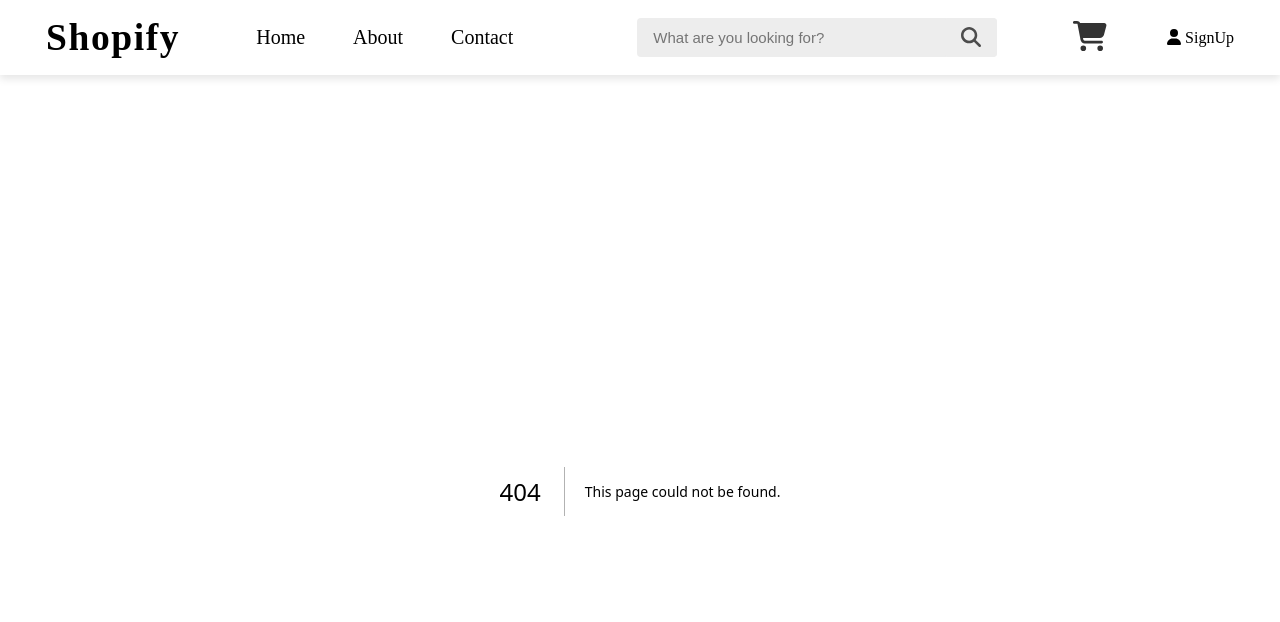
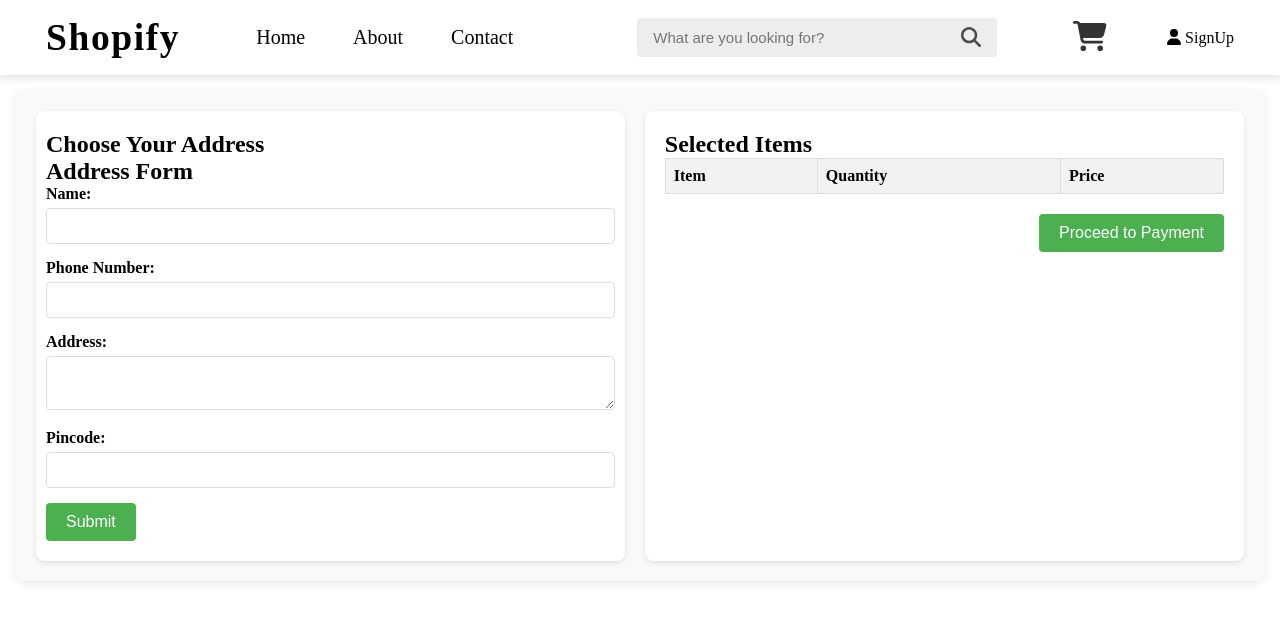
Before and after one commit to rmamoria/shopify, a Next.js app: page /cart-items/add-address in a window 1280 px wide. Before the commit this address had no page. Shown: the top 622 px of the page. Built offline with nearby package versions, Linux system fonts and the light colour scheme.

Commit message:
working on shopify

```diff
--- a/contexts/StateContext.js
+++ b/contexts/StateContext.js
@@ -6,10 +6,11 @@ const StateContext = createContext();
 
 export const StateProvider = ({ children }) => {
   const [cartItems, setCartItems] = useState([]);
+  const [selectedFromCart, setSelectedFromCart] = useState([]);
   const [addedToCart, setAddedToCart] = useState({});
 
   return (
-    <StateContext.Provider value={{ cartItems, setCartItems, addedToCart, setAddedToCart }}>
+    <StateContext.Provider value={{ cartItems, setCartItems, addedToCart, setAddedToCart ,selectedFromCart,setSelectedFromCart}}>
       {children}
     </StateContext.Provider>
   );
--- a/pages/cart-items/CartItems.module.css
+++ b/pages/cart-items/CartItems.module.css
@@ -102,3 +102,54 @@
   background-color: #f0f0f0;
   color: #333;
 }
+
+
+/* CartItems.module.css */
+.summaryContainer {
+  display: flex;
+  justify-content: flex-end;
+  margin-top: 20px;
+  padding: 10px 100px;
+}
+
+.summaryTable {
+  width: 50%;
+}
+
+.summaryTable table {
+  width: 100%;
+  border-collapse: collapse;
+  margin-bottom: 20px;
+
+}
+
+.summaryTable td {
+  padding: 10px;
+  border: 1px solid #ccc;
+}
+
+.buttons{
+  display: flex;
+  gap: 20px;
+  justify-content: flex-end;
+}
+.addButton, .goBackBtn  {
+  padding: 10px 20px;
+  background-color: #0070f3;
+   text-align: end;
+  color: #fff;
+  border: none;
+  cursor: pointer;
+  transition: background-color 0.3s ease;
+  border-radius: 5px;
+}
+
+.goBackBtn{
+  background-color: #28a745;
+}
+.addButton:hover {
+  background-color: #005bb5;
+}
+ .goBackBtn:hover{
+  background-color: #038421;
+ }
--- /dev/null
+++ b/pages/cart-items/add-address/AddAddress.module.css
@@ -0,0 +1,121 @@
+/* AddAddress.module.css */
+
+.container {
+    display: flex;
+    justify-content: space-around;
+    gap: 20px;
+    padding: 20px;
+    background-color: #f9f9f9;
+    border-radius: 8px;
+    box-shadow: 0 2px 10px rgba(0, 0, 0, 0.1);
+}
+
+.addressForm {
+    width: 100%;
+    background-color: #ffffff;
+    padding: 20px 10px;
+    border-radius: 8px;
+    box-shadow: 0 2px 5px rgba(0, 0, 0, 0.1);
+}
+
+.formGroup {
+    margin-bottom: 15px;
+}
+
+.formGroup label {
+    display: block;
+    margin-bottom: 5px;
+    font-weight: bold;
+}
+
+.formGroup input,
+.formGroup textarea {
+    width: 100%;
+    padding: 8px;
+    border: 1px solid #dddddd;
+    border-radius: 4px;
+    font-size: 16px;
+}
+
+.formGroup textarea {
+    resize: vertical;
+}
+
+.submitButton {
+    background-color: #4CAF50;
+    color: white;
+    padding: 10px 20px;
+    border: none;
+    border-radius: 4px;
+    cursor: pointer;
+    font-size: 16px;
+}
+
+.submitButton:hover {
+    background-color: #45a049;
+}
+
+.selectedItems {
+    width: 100%;
+    background-color: #ffffff;
+    padding: 20px;
+    border-radius: 8px;
+    box-shadow: 0 2px 5px rgba(0, 0, 0, 0.1);
+}
+
+.itemsTable {
+    width: 100%;
+    border-collapse: collapse;
+    margin-bottom: 20px;
+}
+
+.itemsTable th, .itemsTable td {
+    border: 1px solid #dddddd;
+    text-align: left;
+    padding: 8px;
+}
+
+.itemsTable th {
+    background-color: #f2f2f2;
+}
+
+.buttons {
+    display: flex;
+    justify-content: flex-end;
+}
+
+.proceedButton {
+    background-color: #4CAF50;
+    color: white;
+    padding: 10px 20px;
+    border: none;
+    border-radius: 4px;
+    cursor: pointer;
+    font-size: 16px;
+}
+
+.proceedButton:hover {
+    background-color: #45a049;
+}
+
+.addressItem {
+    display: flex;
+    align-items: center;
+    margin-bottom: 10px;
+    padding: 10px 5px;
+    background-color: #f9f9f9;
+    border: 1px solid #ddd;
+    border-radius: 4px;
+}
+
+.addressItem label {
+    margin-left: 5px;
+}
+
+
+
+.product_name{
+    display: flex;
+    align-items: center;
+    gap: 20px;
+}
--- /dev/null
+++ b/pages/cart-items/add-address/index.js
@@ -0,0 +1,142 @@
+import React, { useState } from "react";
+import styles from "./AddAddress.module.css";
+import Radio from "@mui/material/Radio";
+import FormControlLabel from "@mui/material/FormControlLabel";
+import RadioGroup from "@mui/material/RadioGroup";
+import { useStateContext } from "@/contexts/StateContext";
+import Image from "next/image";
+export default function AddAddress() {
+  const { cartItems } = useStateContext();
+  const [formData, setFormData] = useState({
+    name: "",
+    phone: "",
+    address: "",
+    pincode: ""
+  });
+
+  const [addresses, setAddresses] = useState([]);
+  const [selectedAddress, setSelectedAddress] = useState(null);
+
+  const handleChange = (e) => {
+    const { name, value } = e.target;
+    setFormData((prevState) => ({
+      ...prevState,
+      [name]: value
+    }));
+  };
+
+  const handleSubmit = (e) => {
+    e.preventDefault();
+    setAddresses([...addresses, formData]);
+    setFormData({ name: "", phone: "", address: "", pincode: "" });
+  };
+
+  const handleAddressSelection = (event) => {
+    setSelectedAddress(event.target.value);
+  };
+
+  return (
+    <section className={styles.container}>
+      <div className={styles.addressForm}>
+        <h1>Choose Your Address</h1>
+        <div>
+          {addresses.length > 0 && (
+            <RadioGroup
+              value={selectedAddress}
+              onChange={handleAddressSelection}
+            >
+              {addresses.map((addr, index) => (
+                <div key={index} className={styles.addressItem}>
+                  <FormControlLabel
+                    value={index.toString()}
+                    control={<Radio />}
+                    label={`${addr.name}, ${addr.phone}, ${addr.address}, ${addr.pincode}`}
+                  />
+                </div>
+              ))}
+            </RadioGroup>
+          )}
+        </div>
+        <h2>Address Form</h2>
+        <form onSubmit={handleSubmit}>
+          <div className={styles.formGroup}>
+            <label htmlFor="name">Name:</label>
+            <input
+              type="text"
+              id="name"
+              name="name"
+              value={formData.name}
+              onChange={handleChange}
+              required
+            />
+          </div>
+          <div className={styles.formGroup}>
+            <label htmlFor="phone">Phone Number:</label>
+            <input
+              type="tel"
+              id="phone"
+              name="phone"
+              value={formData.phone}
+              onChange={handleChange}
+              required
+            />
+          </div>
+          <div className={styles.formGroup}>
+            <label htmlFor="address">Address:</label>
+            <textarea
+              id="address"
+              name="address"
+              value={formData.address}
+              onChange={handleChange}
+              required
+            />
+          </div>
+          <div className={styles.formGroup}>
+            <label htmlFor="pincode">Pincode:</label>
+            <input
+              type="text"
+              id="pincode"
+              name="pincode"
+              value={formData.pincode}
+              onChange={handleChange}
+              required
+            />
+          </div>
+          <button type="submit" className={styles.submitButton}>
+            Submit
+          </button>
+        </form>
+      </div>
+
+      <div className={styles.selectedItems}>
+        <h2>Selected Items</h2>
+        <table className={styles.itemsTable}>
+          <thead>
+            <tr>
+              <th>Item</th>
+              <th>Quantity</th>
+              <th>Price</th>
+            </tr>
+          </thead>
+          <tbody>
+            {cartItems.map((item, index) => (
+              <tr key={index}>
+                <td className={styles.product_name}>
+                  {" "}
+                  <Image src={item.product_img} alt="" width={40} height={40} />
+                  <p>  {item.product_name}</p>
+
+                </td>
+                <td>{item.product_quantity}</td>
+                <td>${item.total_price}</td>
+              </tr>
+            ))}
+          </tbody>
+        </table>
+        <div className={styles.buttons}>
+          <button className={styles.proceedButton}>Proceed to Payment</button>
+        </div>
+      </div>
+    </section>
+  );
+}
```
Also changed, not shown: components/products/ProductCard.js (+4 -3 lines), pages/cart-items/CartItem.js (+69 -11 lines).
